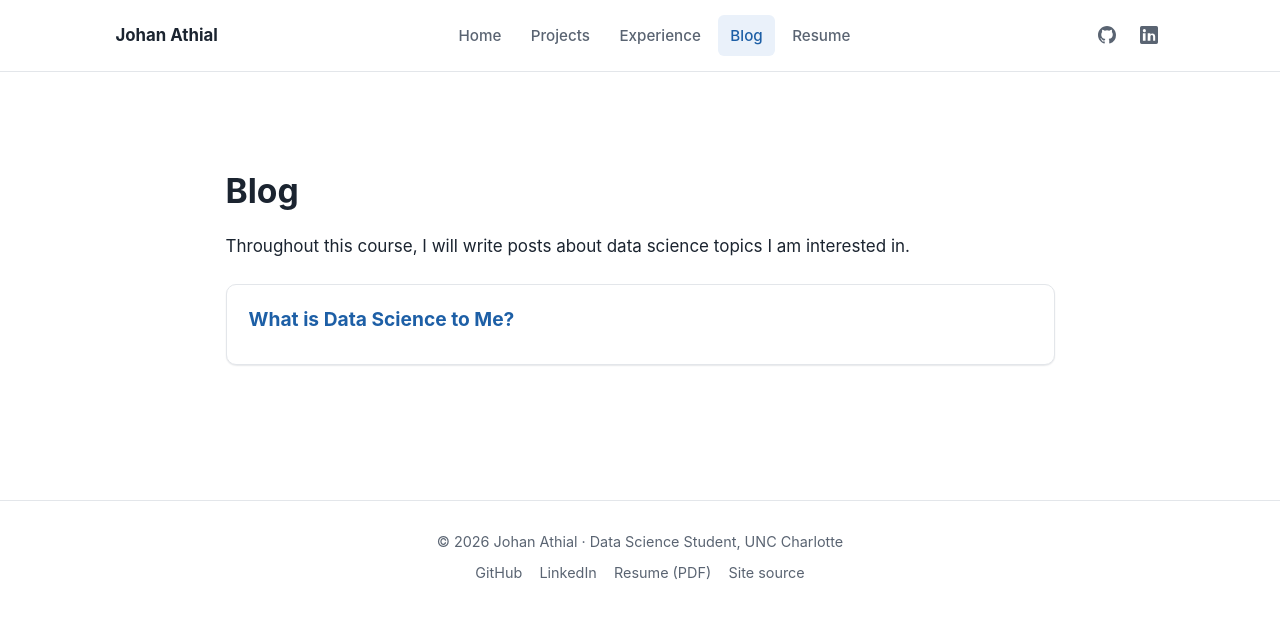
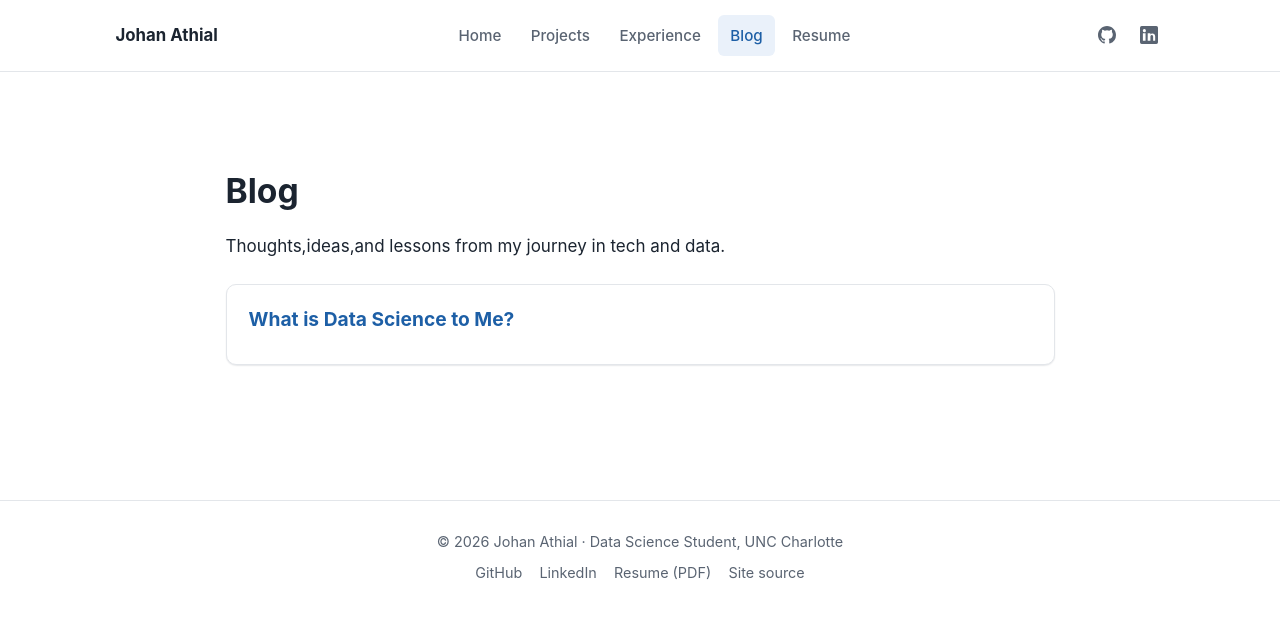
Before and after one commit to Joey019/data-science-portfolio, a Jekyll site: the page built from blog.md, in a window 1280 px wide. Shown: the top 619 px of the page. Built offline with Jekyll 4.4.1, drawn with Linux system fonts in a browser that asks for light colours.

Commit message:
Update blog.md

```diff
--- a/blog.md
+++ b/blog.md
@@ -4,7 +4,7 @@ title: Blog
 ---
 
 # Blog
-Throughout this course, I will write posts about data science topics I am interested in.
+Thoughts,ideas,and lessons from my journey in tech and data.
 <div class="card-grid">
 <div class="card">
 <h3><a href="blog/blog1.md">What is Data Science to Me?</a></h3>
```
